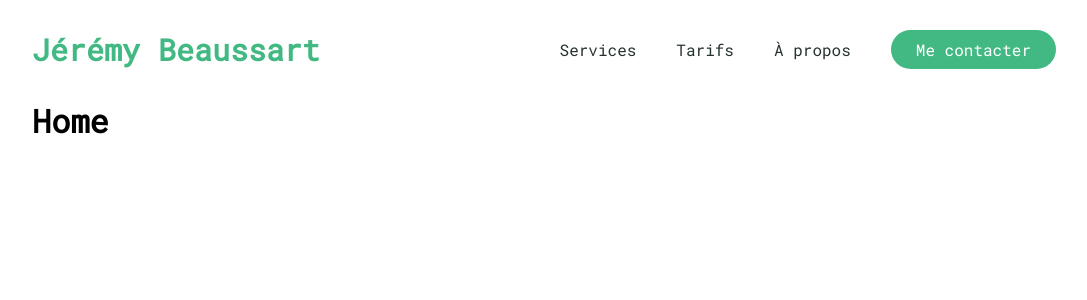
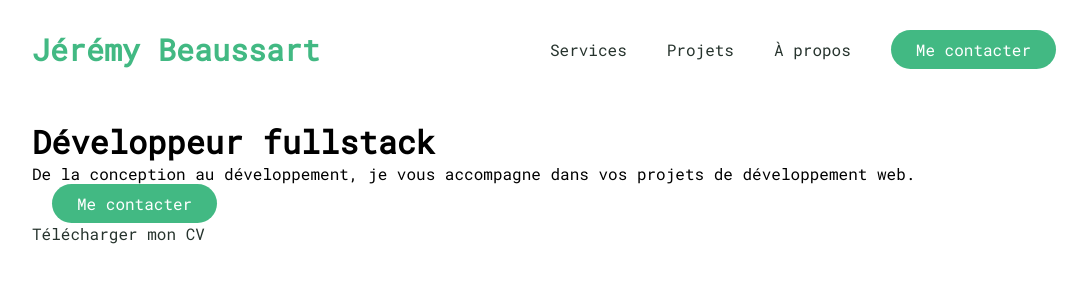
Before and after one commit to JBeaussart/vue_porfolio, a Vue app: page /#/ in a window 1280 px wide. Shown: the top 300 px of the page, without its empty margins (96-1183 px from the left). Built offline with nearby package versions, Linux system fonts and the light colour scheme.

Commit message:
add sticky header

```diff
--- a/src/App.vue
+++ b/src/App.vue
@@ -5,9 +5,9 @@
       <RouterLink to="/" class="name">Jérémy Beaussart</RouterLink>
       <nav>
         <ul class="nav_links">
-          <li><router-link to="/services">Services</router-link></li>
-          <li><router-link to="/tarif">Tarifs</router-link></li>
-          <li><router-link to="/a-propos">À propos</router-link></li>
+          <li @click="e => e.target.classList.add('active')"><router-link to="/services">Services</router-link></li>
+          <li @click="e => e.target.classList.add('active')"><router-link to="/projets">Projets</router-link></li>
+          <li @click="e => e.target.classList.add('active')"><router-link to="/a-propos">À propos</router-link></li>
         </ul>
       </nav>
       <router-link to="/contact"><a class="cta"><button>Me contacter</button></a></router-link>
@@ -17,11 +17,10 @@
 </template>
 
 <style>
-
 /* GENARALE STYLE */
 @font-face {
-    font-family: "RobotoMono";
-    src: url('~@/assets/fonts/RobotoMono.ttf');
+  font-family: "RobotoMono";
+  src: url('~@/assets/fonts/RobotoMono.ttf');
 }
 
 * {
@@ -32,8 +31,9 @@
 }
 
 .container {
-    width: 80vw;
+    width: 80%;
     margin: auto;
+    margin-top: 120px;
   }
 
 li,
@@ -50,6 +50,11 @@ header {
   justify-content: flex-end;
   align-items: center;
   padding: 30px 10%;
+  background: white;
+  margin-bottom: 30px;
+  position: fixed;
+  top: 0;
+  width: 100%;
 }
 
 .name {
@@ -58,6 +63,10 @@ header {
   color: #42b983;
   margin-right: auto;
   font-weight: bold;
+}
+
+.active {
+  border-bottom: 2px #42b983 solid;
 }
 
 .nav_links {
--- a/src/router/index.js
+++ b/src/router/index.js
@@ -1,7 +1,7 @@
 import { createRouter, createWebHashHistory } from 'vue-router';
 import Home from '../views/Home.vue';
 import Services from '../views/Services.vue';
-import Tarif from '../views/Tarif.vue';
+import Projet from '../views/Projet.vue';
 import Apropos from '../views/Apropos.vue';
 import Contact from '../views/Contact.vue';
 
@@ -17,9 +17,9 @@ const routes = [
 		component: Services,
 	},
 	{
-		path: '/tarif',
-		name: 'Tarif',
-		component: Tarif,
+		path: '/projets',
+		name: 'Projets',
+		component: Projet,
 	},
 	{
 		path: '/a-propos',
--- a/src/views/Home.vue
+++ b/src/views/Home.vue
@@ -1,6 +1,9 @@
 <template>
   <div class="container">
-    <h1>Home</h1>
+    <h1>Développeur fullstack</h1>
+    <p>De la conception au développement, je vous accompagne dans vos projets de développement web.</p>
+    <router-link to="/contact"><a><button>Me contacter</button></a></router-link>
+    <p><a href="#">Télécharger mon CV</a></p>
   </div>
 </template>
 
--- a/src/views/Tarif.vue
+++ b/src/views/Projet.vue
@@ -1,6 +1,6 @@
 <template>
   <div class="container">
-    <h1>Tarif page</h1>
+    <h1>Projet page</h1>
   </div>
 </template>
 
@@ -10,6 +10,6 @@
 
 <script>
 export default {
-  name: 'Tarif',
+  name: 'Projet',
 }
 </script>
```
